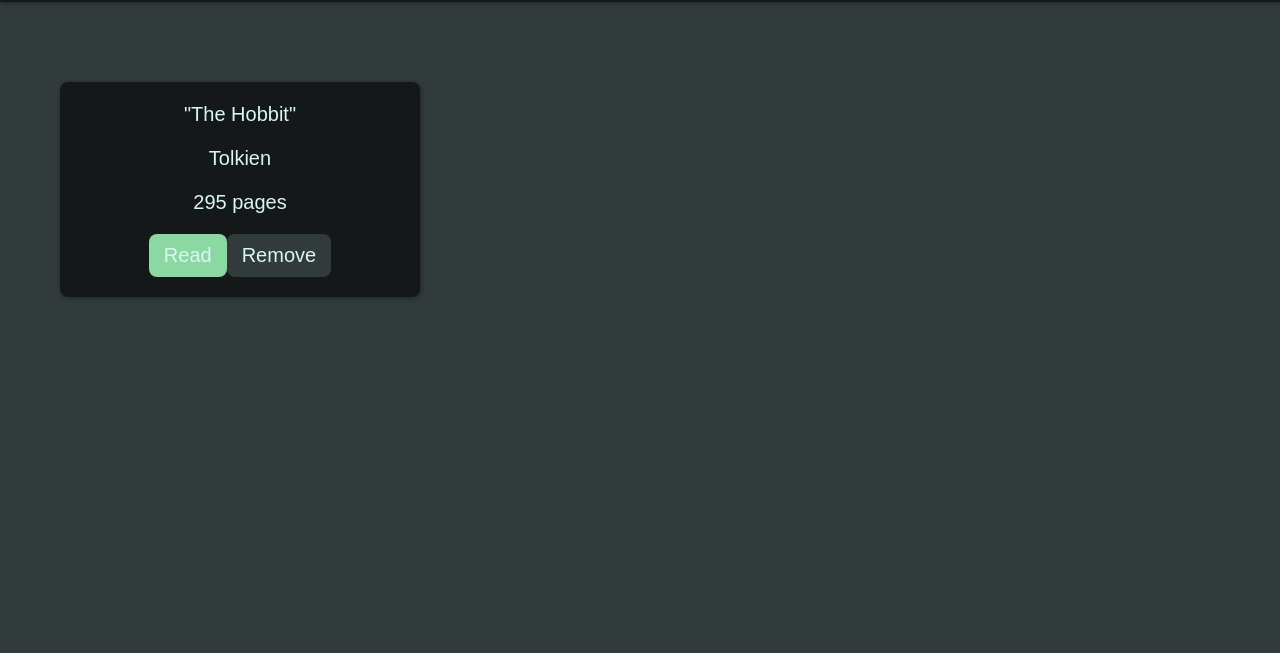
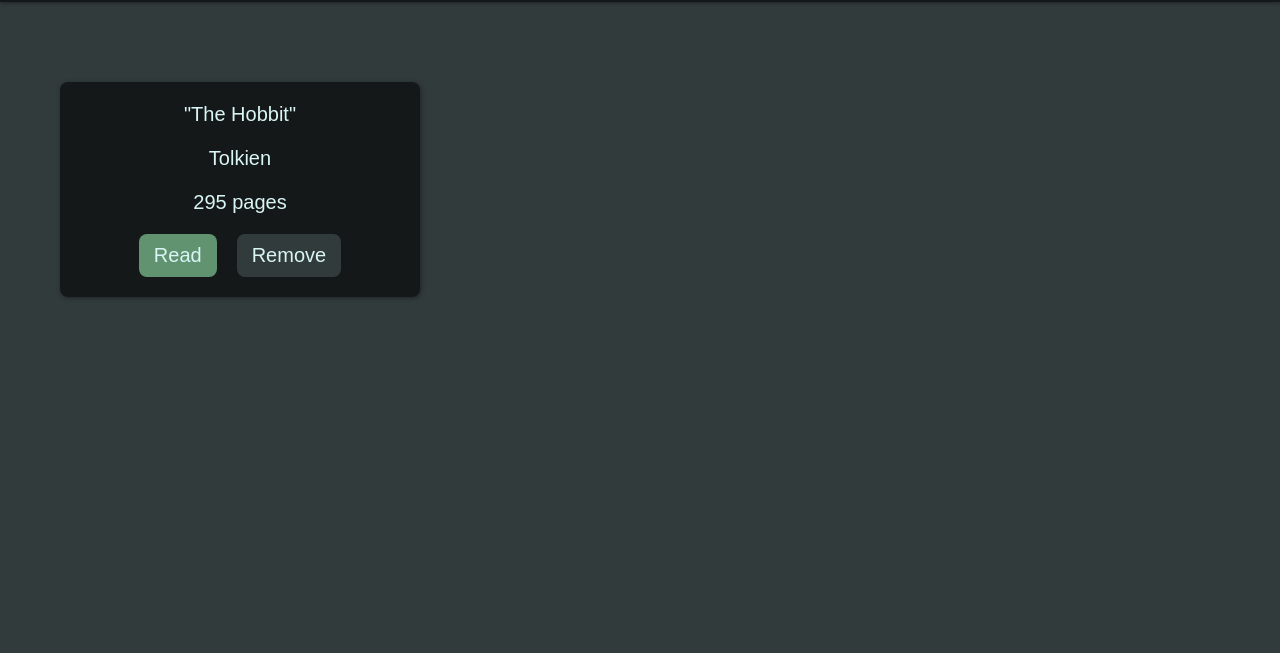
Before and after one commit to lucaslija/odin-library, a plain HTML site: page index.html in a window 1280 px wide. Shown: the part 86-739 px from the top of the page. Drawn offline with Linux system fonts and the light colour scheme.

Commit message:
tweaked card buttons

```diff
--- a/styles.css
+++ b/styles.css
@@ -2,7 +2,7 @@
   --black: #151818;
   --grey: #323b3b;
   --white: #d9f5f5;
-  --light-green: #8cd8a3;
+  --light-green: #619370;
   --light-red: #e3acac;
   --border-radius: 8px;
   --spacing-xs: 5px;
@@ -74,7 +74,7 @@
 }
 
 .btn:hover {
-  filter: brightness(150%);
+  filter: brightness(125%);
 }
 
 .btn-add {
@@ -128,6 +128,12 @@
   background-color: var(--black);
   box-shadow: var(--shadow);
   line-height: 1.2;
+}
+
+.button-group {
+  display: flex;
+  justify-content: center;
+  gap: var(--spacing-lg);
 }
 
 /* FOOTER */
```
